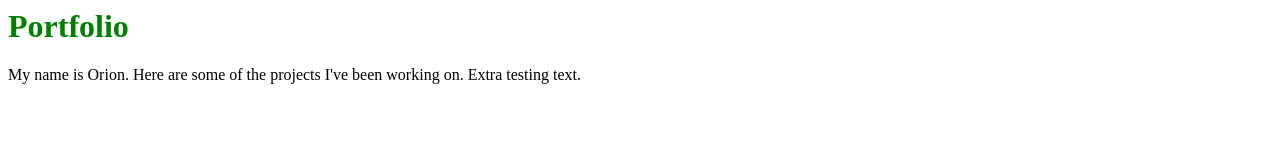
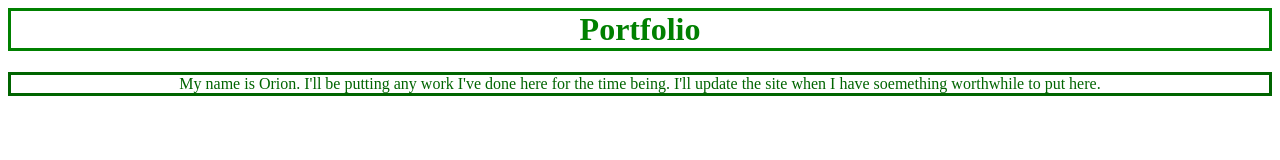
Before and after one commit to ono-0/orionscutt, a plain HTML site: page index.html in a window 1280 px wide. Drawn offline with Linux system fonts and the light colour scheme.

Commit message:
modified:   index.html modified:   style.css

```diff
--- a/index.html
+++ b/index.html
@@ -6,7 +6,7 @@
     <body>
         <h1>Portfolio</h1>
         <p>
-            My name is Orion. Here are some of the projects I've been working on. Extra testing text.
+            My name is Orion. I'll be putting any work I've done here for the time being. I'll update the site when I have soemething worthwhile to put here.
         </p>
     </body>
 </html>
--- a/style.css
+++ b/style.css
@@ -1,3 +1,10 @@
 h1 {
-    color:green
+    color:green;
+    text-align:center;
+    border: solid green;
 }
+p {
+    color:darkgreen;
+    text-align:center;
+    border: solid darkgreen;
+}
```
